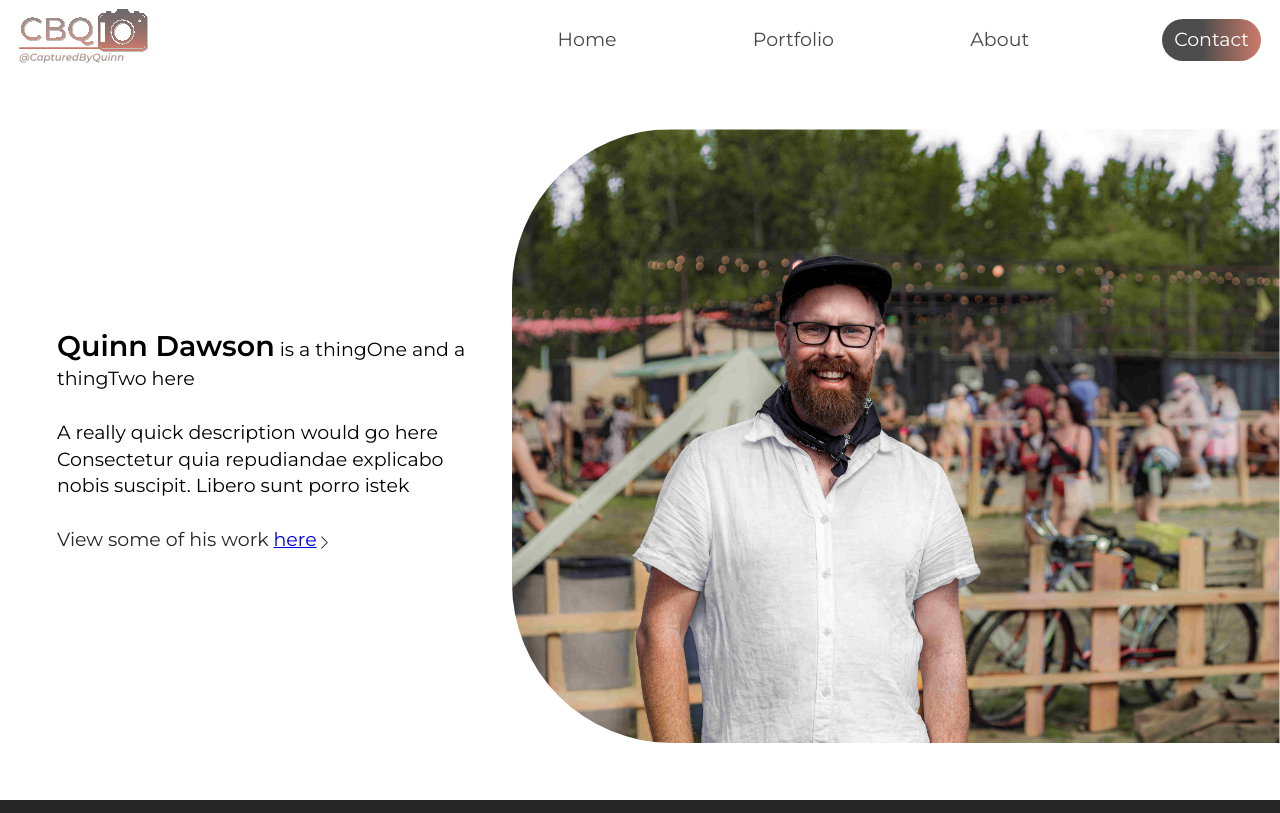
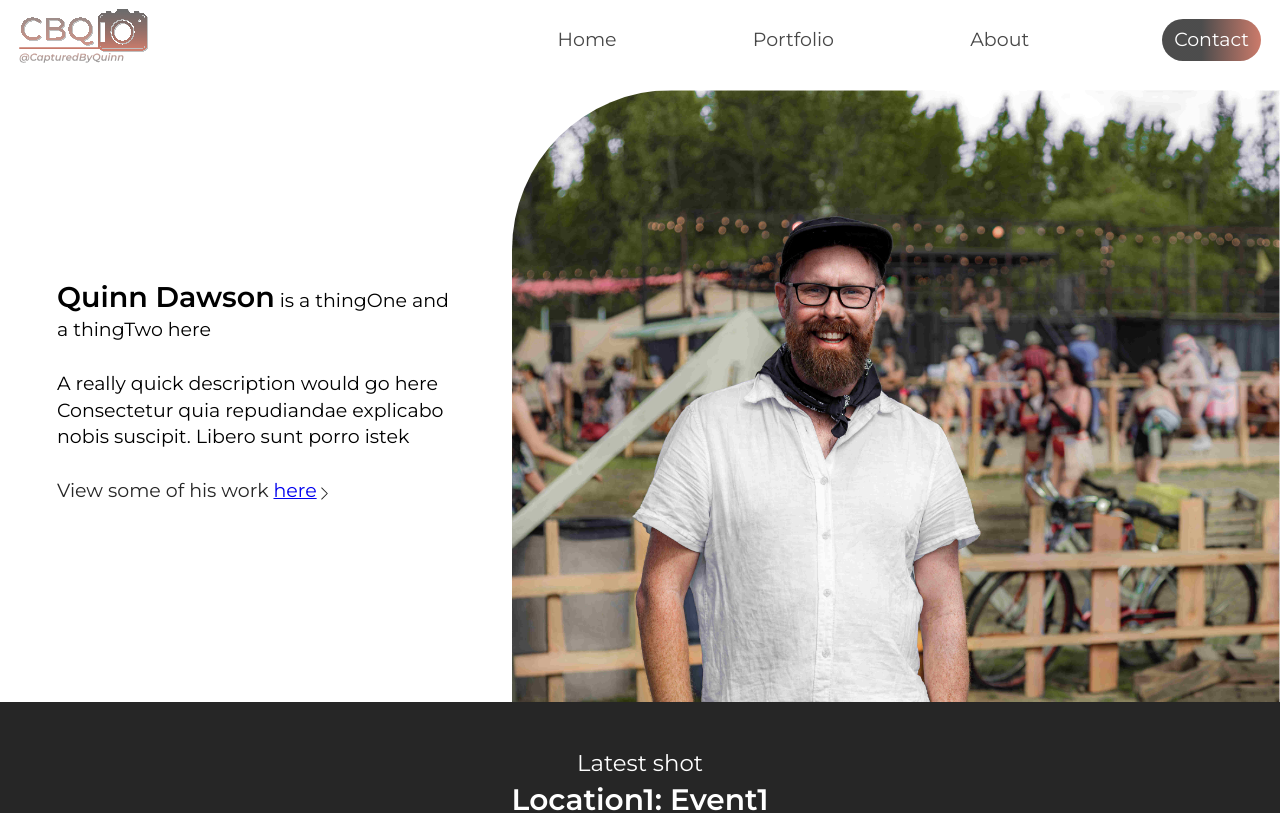
Before and after one commit to hn275/quinn-website, a React (Create React App) app: page / in a window 1280 px wide. Shown: the top 813 px of the page. Built offline with nearby package versions, Linux system fonts and the light colour scheme.

Commit message:
fixed header layout

```diff
--- a/src/assets/stylesheets/css/Header.css
+++ b/src/assets/stylesheets/css/Header.css
@@ -161,7 +161,6 @@ nav .nav-links {
   #hero {
     display: grid;
     place-items: center;
-    height: calc(100vh - 80px);
     position: relative;
     grid-template-columns: 1fr 60%;
     grid-template-areas: "text hero";
@@ -174,19 +173,22 @@ nav .nav-links {
     transform: translateX(6px);
   }
   .hero-picture {
+    position: relative;
+    bottom: -10px;
+    z-index: -1;
     grid-area: hero;
-    width: 100%;
-    height: auto;
+    height: 100%;
     overflow: hidden;
   }
   .hero-picture img {
     width: 100%;
-    border-radius: 0px 160px 160px 0px;
+    border-radius: 0px 160px 0px 0px;
   }
   article {
     grid-area: text;
     max-width: 45ch;
-    margin-left: 2em !important;
+    margin: 0 2em !important;
+    /* margin-left: 2em !important; */
   }
 }
 /* TABLET SCREEN */
--- a/src/assets/stylesheets/scss/Header.scss
+++ b/src/assets/stylesheets/scss/Header.scss
@@ -171,7 +171,6 @@ nav {
     #hero {
         display: grid;
         place-items: center;
-        height: calc(100vh - $navHeight);
         position: relative;
         grid-template-columns: 1fr 60%; // TODO: change this for the bigger screen size
         grid-template-areas: 'text hero';
@@ -184,19 +183,23 @@ nav {
         }
     }
     .hero-picture {
+        position: relative;
+
+        bottom: -10px;
+        z-index: -1;
         grid-area: hero;
-        width: 100%;
-        height: auto;
+        height: 100%;
         overflow: hidden;
         img {
             width: 100%;
-            border-radius: 0px 160px 160px 0px; // NOTE: delete to show quinn square design
+            border-radius: 0px 160px 0px 0px; // NOTE: delete to show quinn square design
         }
     }
     article {
         grid-area: text;
         max-width: 45ch;
-        margin-left: 2em !important;
+        margin: 0 2em !important;
+        /* margin-left: 2em !important; */
     }
 }
 
```
Also changed, not shown: 1 other file (tests, documents, lock files or other folders).
